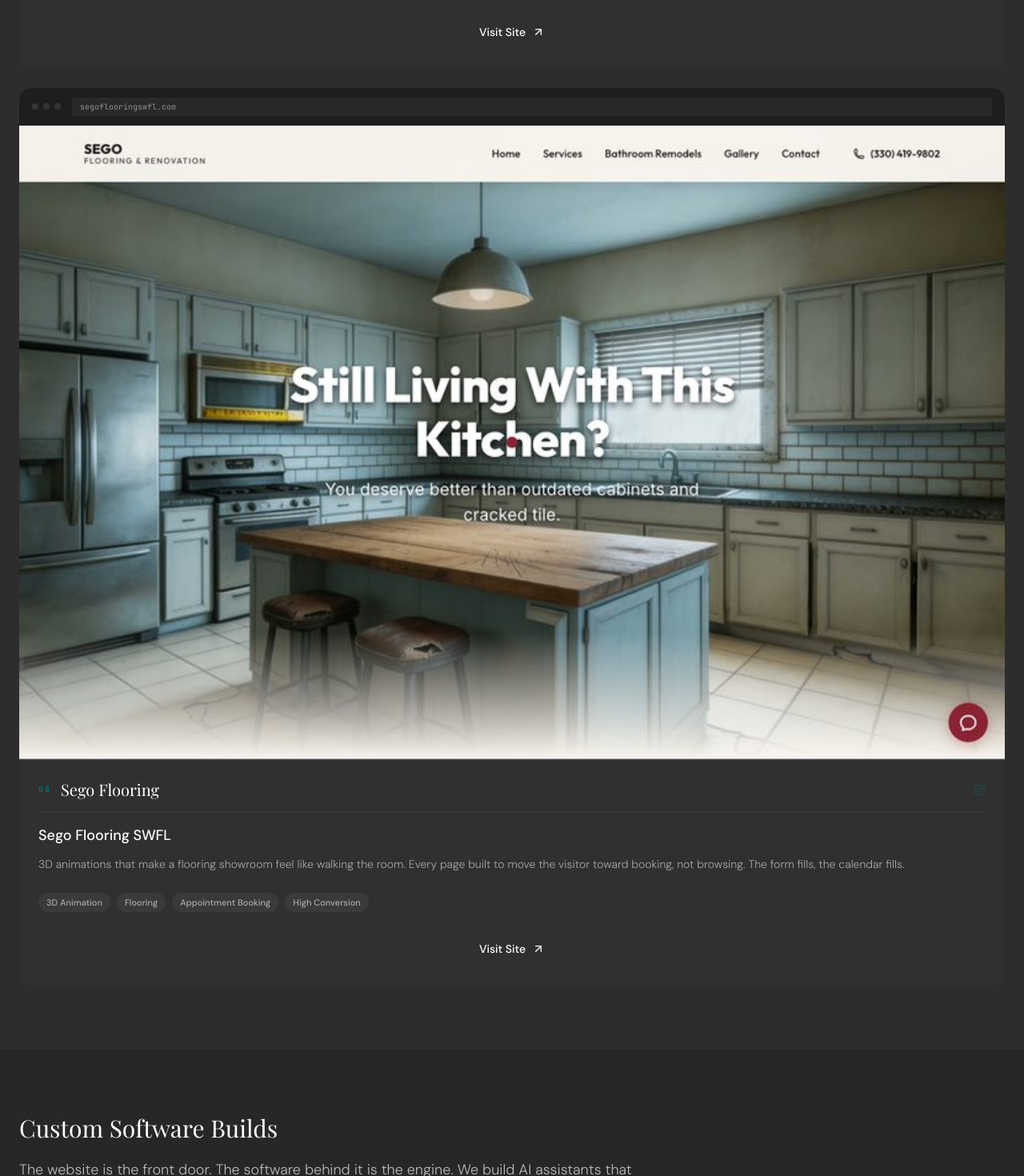
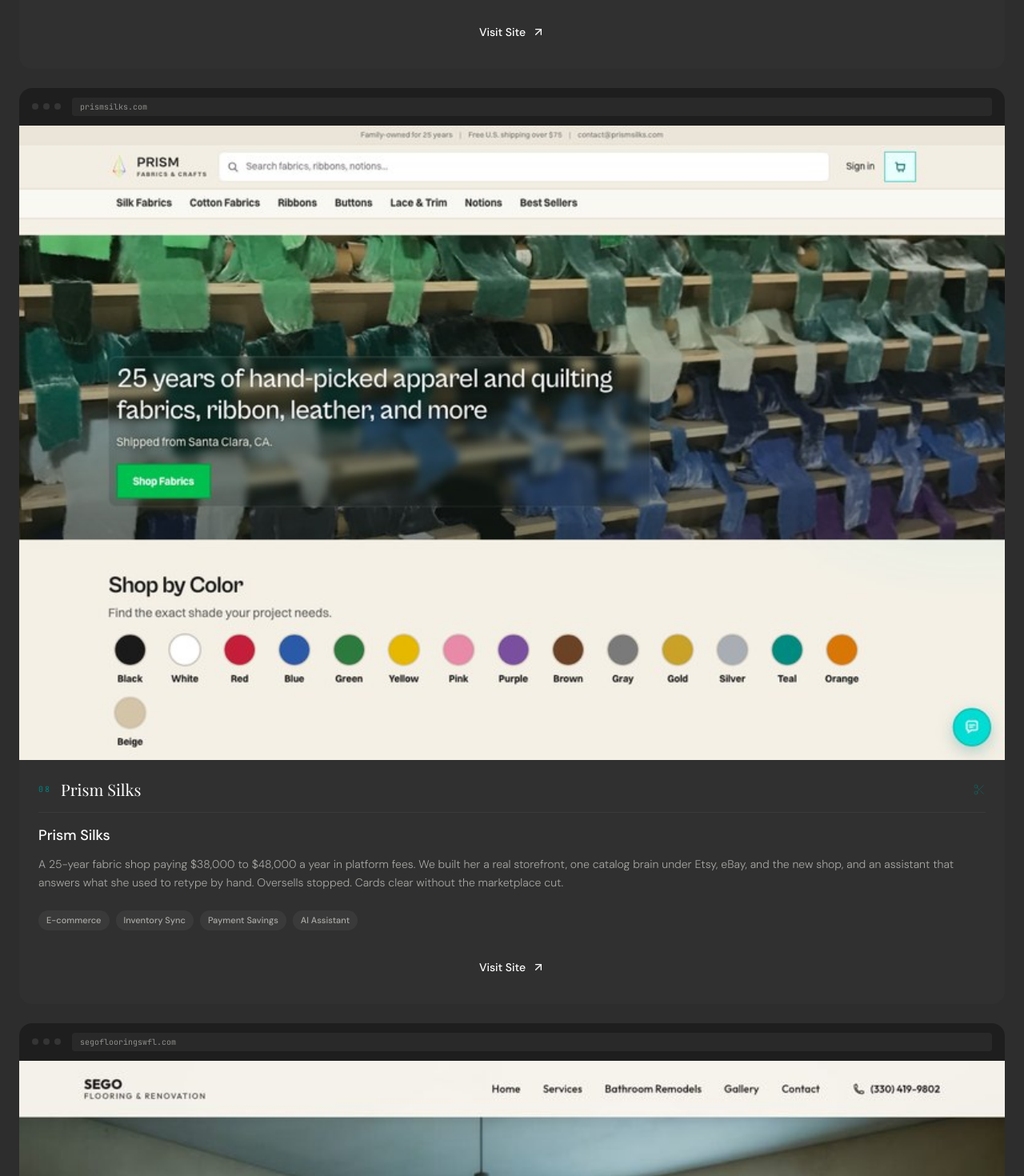
Before and after one commit to hunterlodwick/keystone-consulting-group-llc, a React (Vite) app: page /work in a window 1280 px wide. Shown: the part 8360-9830 px from the top of the page at 80% size. Built offline with nearby package versions, Linux system fonts and the light colour scheme; a web font is replaced by a local one.

Commit message:
Add Prism Silks to the work section

```diff
--- a/src/pages/WorkPage.tsx
+++ b/src/pages/WorkPage.tsx
@@ -14,6 +14,7 @@ import {
   Bot,
   Database,
   Workflow,
+  Scissors,
   Code
 } from 'lucide-react';
 import { ContactForm } from '../App';
@@ -114,6 +115,17 @@ const PROJECTS = [
     desc: "The owner updates today's location from their phone. No developer, no email, no \"where are you parked?\" texts. Customers check the site and show up.",
     tags: ["Food Truck", "Custom CMS", "Location Updates"],
     icon: Truck,
+    isConfidential: false
+  },
+  {
+    name: "Prism Silks",
+    label: "Prism Silks",
+    url: "https://www.prismsilks.com",
+    domain: "prismsilks.com",
+    screenshot: "prism-silks",
+    desc: "A 25-year fabric shop paying $38,000 to $48,000 a year in platform fees. We built her a real storefront, one catalog brain under Etsy, eBay, and the new shop, and an assistant that answers what she used to retype by hand. Oversells stopped. Cards clear without the marketplace cut.",
+    tags: ["E-commerce", "Inventory Sync", "Payment Savings", "AI Assistant"],
+    icon: Scissors,
     isConfidential: false
   },
   {
```
Also changed, not shown: public/screenshots/previews/prism-silks.jpg (added).
